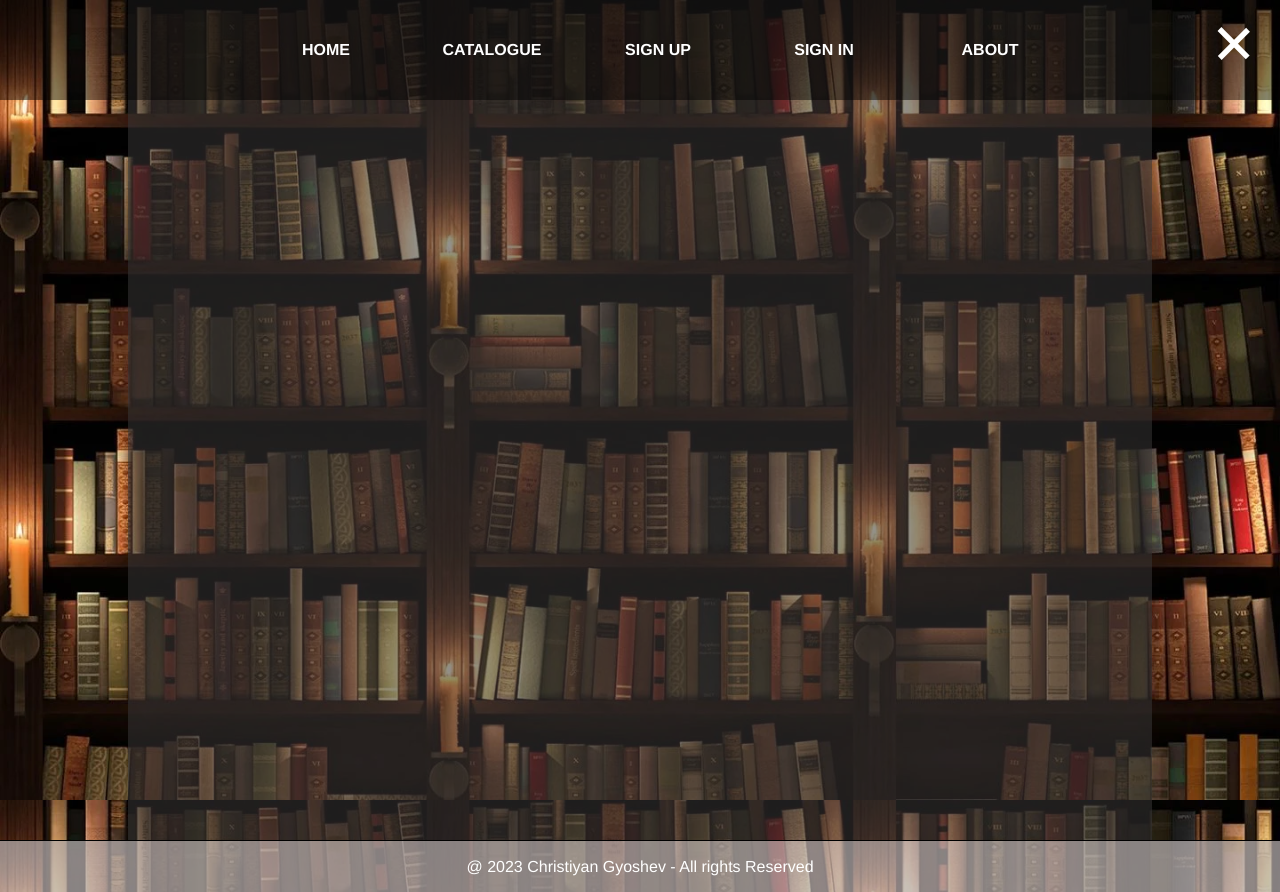
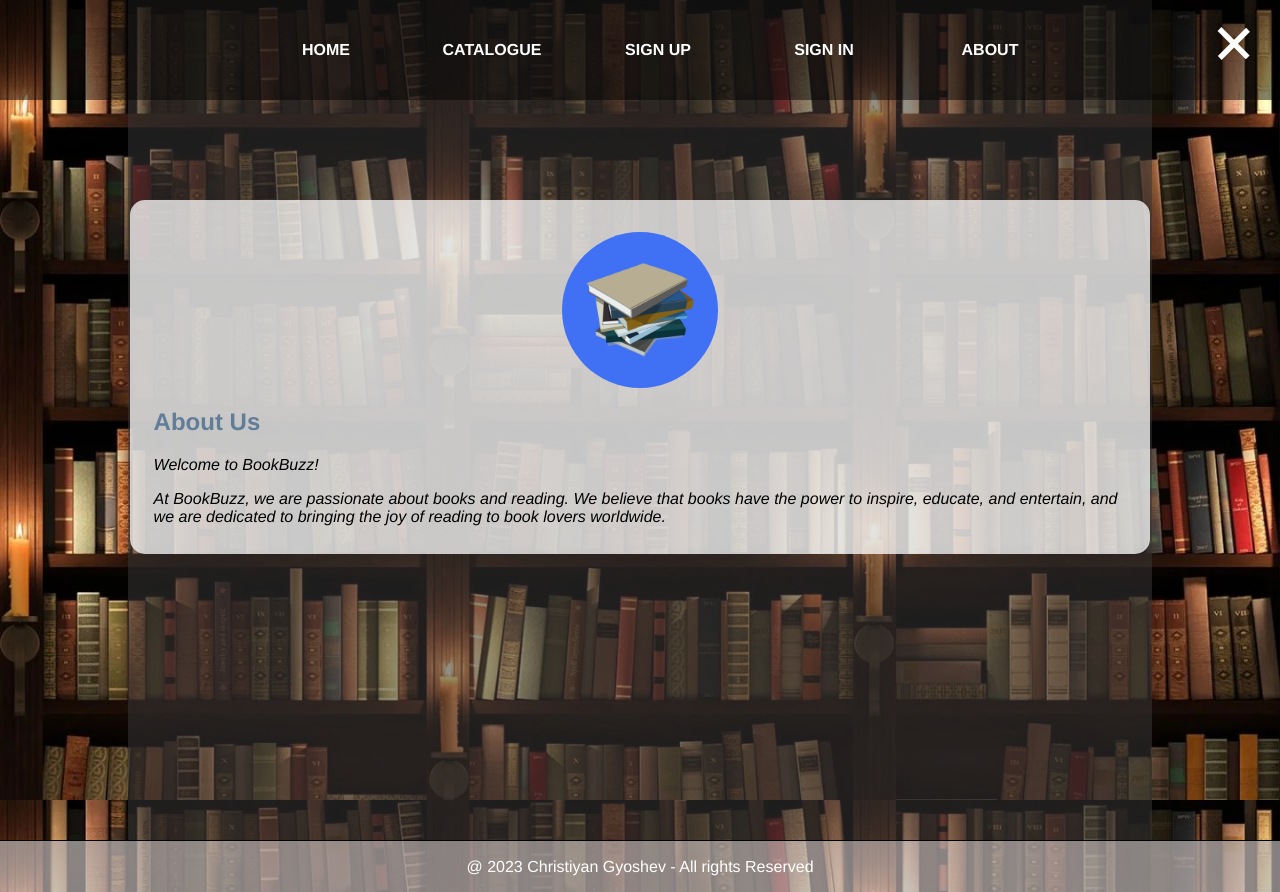
Before and after one commit to ChrGyoshev/SoftUniReactProject, a React (Create React App) app in the folder front-end/: page /about in a window 1280 px wide. Built offline with nearby package versions, Linux system fonts and the light colour scheme.

Commit message:
building hyperlinks and about page

```diff
--- a/front-end/src/App.js
+++ b/front-end/src/App.js
@@ -1,5 +1,6 @@
 import NavBar from "./components/Navbar";
 import Main from "./components/Home";
+import About from "./components/About";
 import { Route, Routes } from "react-router-dom";
 
 function App() {
@@ -8,6 +9,7 @@ function App() {
       <NavBar />
       <Routes>
         <Route path="/" element={<Main />} />
+        <Route path="/about" element={<About />} />
       </Routes>
     </>
   );
--- a/front-end/src/assets/css/body.css
+++ b/front-end/src/assets/css/body.css
@@ -20,13 +20,28 @@ body {
     padding-bottom:40px;
 }
 
-
+/* SLOGAN */
 .site-slogan {
     font-family: 'Shadows Into Light', cursive;
     text-align: center;
     color: white;
     text-shadow: 9px 7px 5px black;
     font-size: 3.6rem;
+}
+
+
+/* LOGO */
+.image1 {
+    position: relative;
+    top: -115px;
+    opacity: 0.8;
+    margin: 0 auto;
+    width: 380px;
+    height: 404px;
+}
+.image1 img {
+    width: 100%;
+    height: 100%;
 }
 
 
@@ -40,3 +55,54 @@ footer {
     border-top: 1px solid black;
     text-align: center;
 }
+
+
+/* ABOUT SECTION */
+.about-wrapper {
+    background: #ffffffbf;
+    padding: 12px 24px;
+    width: 95%;
+    margin: auto;
+    border-radius: 15px;}
+
+.image-about {
+    margin: 20px auto;
+    position: relative;
+    height: 150px;
+    width: 150px;
+    border-radius: 50%;
+    background-color: #4070f4;
+    padding: 3px;
+    margin-bottom: 10px;
+}
+
+.image-about img {
+    height: 100%;
+    width: 100%;
+    object-fit: cover;
+    border-radius: 50%;
+}
+
+.about-wrapper {
+    background:#ffffffbf;
+    padding: 12px 24px;
+    width: 95%;
+    margin:auto;
+    border-radius: 15px;
+
+}
+
+.about-wrapper h3 {
+
+    color: #627D98;
+}
+
+.about-wrapper h2 {
+    color: #627D98;
+}
+
+
+
+.about-wrapper p {
+    font-style: italic;
+}
--- a/front-end/src/assets/css/nav.css
+++ b/front-end/src/assets/css/nav.css
@@ -103,7 +103,7 @@
  }
 
 
-.allMenu ul li a {
+.allMenu ul li a,span {
     font-family: 'Helvetica Neue', Arial, Helvetica, 'Nimbus Sans L', sans-serif;
     text-transform: uppercase;
     text-decoration: none;
--- /dev/null
+++ b/front-end/src/components/About.js
@@ -0,0 +1,22 @@
+import BookLogo from "../assets/pictures/book_about.png";
+
+const About = () => {
+  return (
+    <section className="about-wrapper">
+      <div className="image-about">
+        <img src={BookLogo} alt="" />
+      </div>
+      <article className="about-us">
+        <h2>About Us</h2>
+        <p>Welcome to BookBuzz!</p>
+        <p>
+          At BookBuzz, we are passionate about books and reading. We believe
+          that books have the power to inspire, educate, and entertain, and we
+          are dedicated to bringing the joy of reading to book lovers worldwide.
+        </p>
+      </article>
+    </section>
+  );
+};
+
+export default About;
--- a/front-end/src/components/Home.js
+++ b/front-end/src/components/Home.js
@@ -1,9 +1,14 @@
+import logo from "../assets/pictures/logo.png";
+
 const Main = () => {
   return (
     <div className="image-container">
       <h1 className="site-slogan">
         From our site to your book nook, stories that will hook
       </h1>
+      <div className="image1">
+        <img src={logo} alt="Your Picture" />
+      </div>
     </div>
   );
 };
--- a/front-end/src/components/Navbar.js
+++ b/front-end/src/components/Navbar.js
@@ -8,11 +8,11 @@ const NavBar = () => {
       <nav>
         <div className="allMenu ">
           <ul className="ul">
-            <li className="lia">
-              <Link to="/">
+            <Link to="/">
+              <li className="lia">
                 <span className="li">Home</span>
-              </Link>
-            </li>
+              </li>
+            </Link>
 
             <li className="lia">
               <a className="li">Catalogue</a>
@@ -25,10 +25,11 @@ const NavBar = () => {
             <li className="lia">
               <a className="li">Sign In</a>
             </li>
-
-            <li className="lia">
-              <a className="li">About</a>
-            </li>
+            <Link to="/about">
+              <li className="lia">
+                <span className="li">About</span>
+              </li>
+            </Link>
           </ul>
           <div className="Menu2">
             <svg
```
Also changed, not shown: front-end/public/index.html (+0 -9 lines), front-end/src/assets/pictures/book_about.png (added), front-end/src/assets/pictures/logo.png (added).
